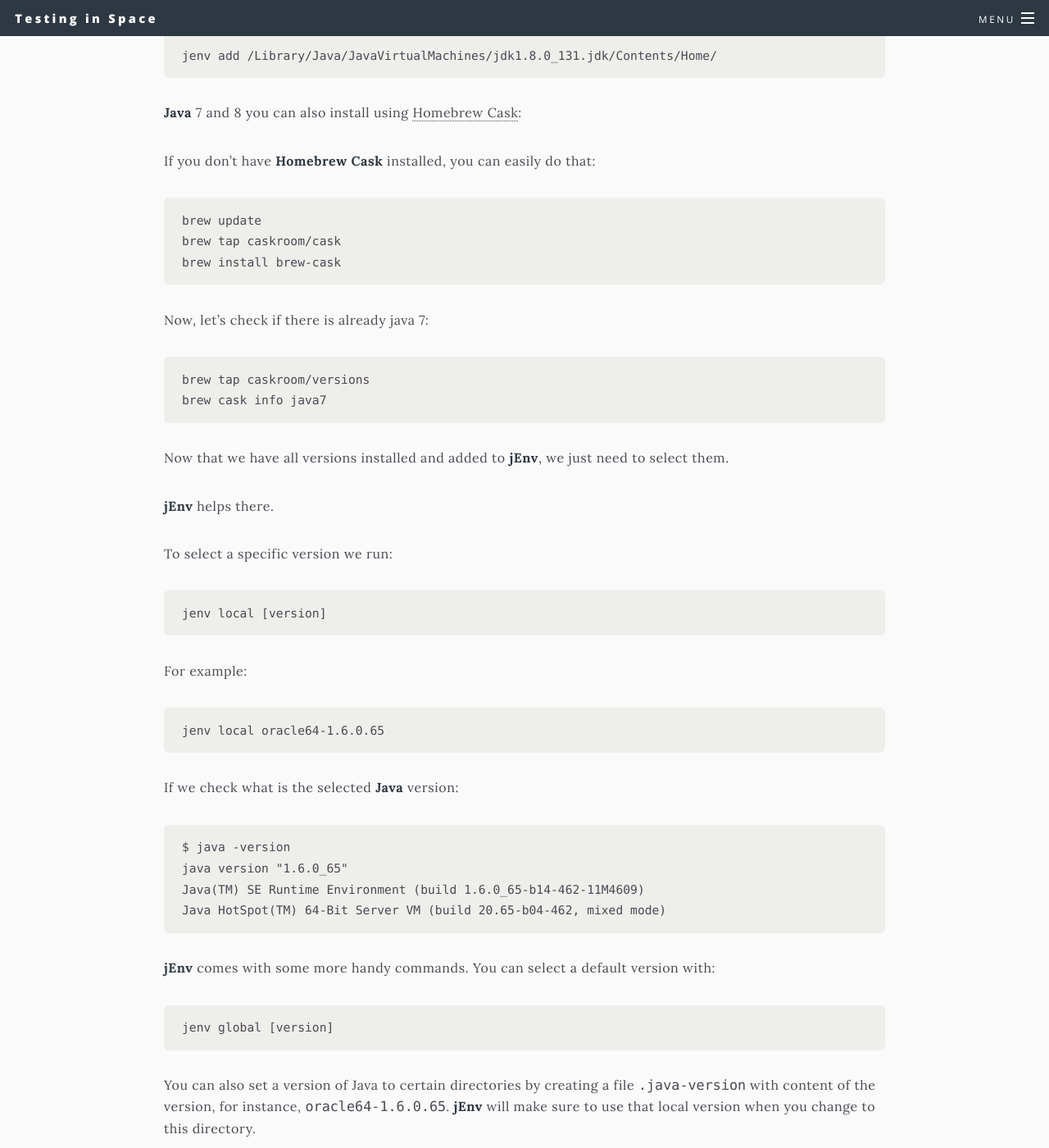
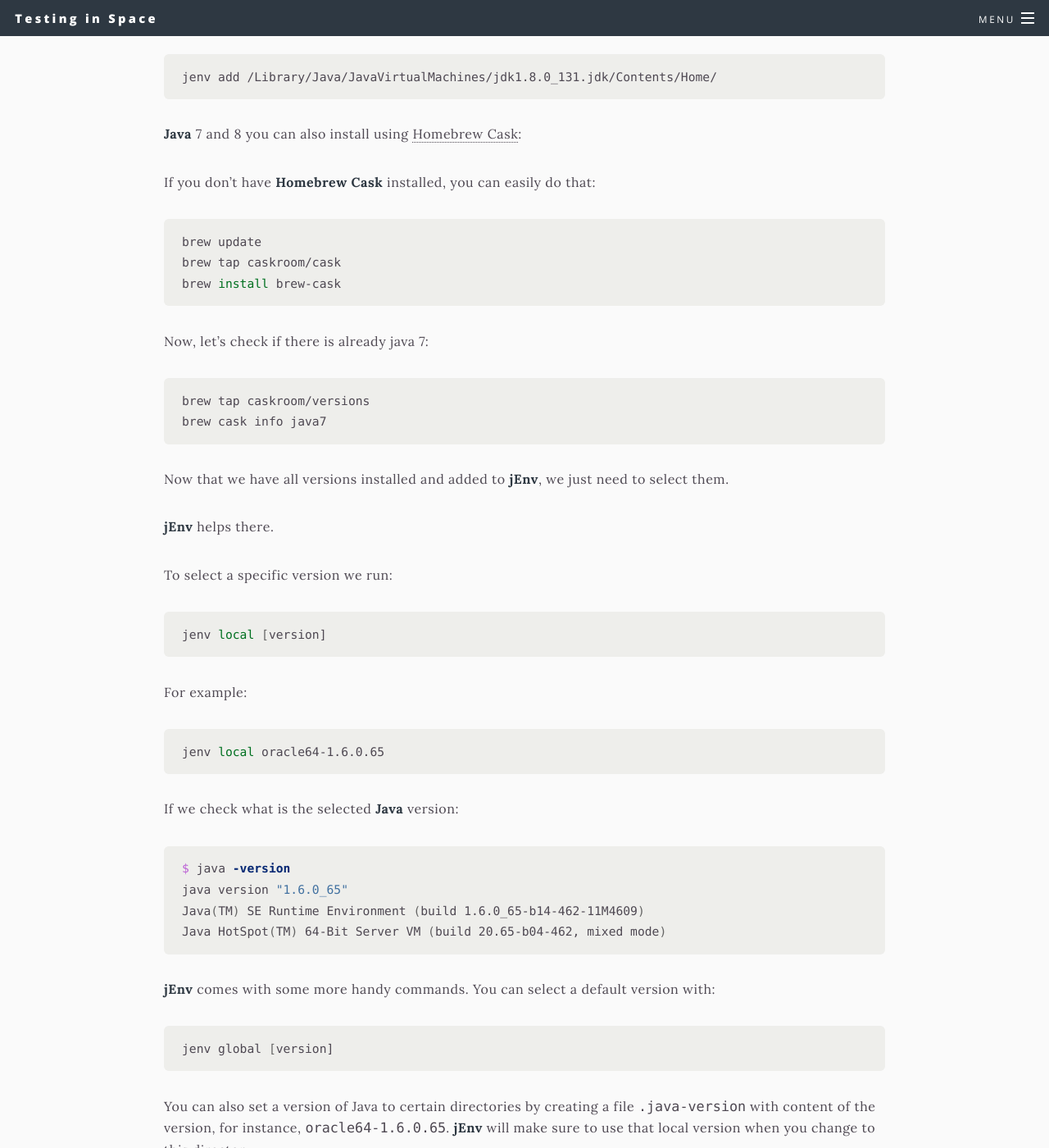
Before and after one commit to millanium/home, a Jekyll site: the page built from _posts/2017-07-15-who-needs-more-java-versions-on-mac-.md, in a window 1280 px wide and 1400 px high, scrolled down 3432 px. Shown: the whole window at 82% size. Built offline with Jekyll 4.4.1, drawn with Linux system fonts in a browser that asks for light colours; some of the changed text lies outside the part shown.

Commit message:
add syntax highlighting

````diff
--- a/_posts/2017-07-15-who-needs-more-java-versions-on-mac-.md
+++ b/_posts/2017-07-15-who-needs-more-java-versions-on-mac-.md
@@ -24,19 +24,21 @@ I will assume you have **Homebrew** already on your Mac.
 
 Install **jEnv** via [Homebrew](http://brew.sh/):
 
-```
+```bash
 brew update
 brew install jenv
 ```
 
-To make **jEnv** available from anywhere in your *PATH*, you should add following to your `.bash_profile` :
+To make **jEnv** available from anywhere in your *PATH*, you should add following to `.bash_profile` :
 
-```if which jenv > /dev/null; then eval "$(jenv init -)"; fi```
+```groovy
+if which jenv > /dev/null; then eval "$(jenv init -)"; fi
+```
 
 
 Now, that you have **jEnv**, we can check what **Java** versions are installed:
 
-```
+```bash
 $ jenv versions
  system
  1.8
@@ -55,19 +57,19 @@ Initially I needed **Java 6**, which I downloaded from [Apple](https://support.a
 
 Installation goes to:
 
-```
+```bash
 /System/Library/Java/JavaVirtualMachines/
 ```
 
 We can add it to **jEnv**:
 
-```
+```bash
 jenv add /System/Library/Java/JavaVirtualMachines/1.6.0.jdk/Contents/Home/
 ```
 
 Now, if you check versions again:
 
-```
+```bash
 $ jenv versions
 system
   1.6
@@ -84,12 +86,12 @@ In case you need **Java 7**, you can install it from [Oracle](http://www.oracle.
 
 It is installed in:
 
-```
+```bash
 /Library/Java/JavaVirtualMachines/
 ```
 And add it to **jEnv**:
 
-```
+```bash
 jenv add /Library/Java/JavaVirtualMachines/jdk1.7.0_67.jdk/Contents/Home/
 ```
 
@@ -97,7 +99,7 @@ I have **Java 8**, as you could see, but if you do not, you can install it from
 
 And, add it to **jEnv**:
 
-```
+```bash
 jenv add /Library/Java/JavaVirtualMachines/jdk1.8.0_131.jdk/Contents/Home/
 ```
 
@@ -105,14 +107,14 @@ jenv add /Library/Java/JavaVirtualMachines/jdk1.8.0_131.jdk/Contents/Home/
 
 If you don't have **Homebrew Cask** installed, you can easily do that:
 
-```
+```bash
 brew update
 brew tap caskroom/cask
 brew install brew-cask
 ```
 Now, let's check if there is already java 7:
 
-```
+```bash
 brew tap caskroom/versions
 brew cask info java7
 ```
@@ -124,18 +126,18 @@ Now that we have all versions installed and added to **jEnv**, we just need to s
 
 To select a specific version we run:
 
-```
+```bash
 jenv local [version]
 ```
 For example:
 
-```
+```bash
 jenv local oracle64-1.6.0.65
 ```
 
 If we check what is the selected **Java** version:
 
-```
+```bash
 $ java -version
 java version "1.6.0_65"
 Java(TM) SE Runtime Environment (build 1.6.0_65-b14-462-11M4609)
@@ -144,7 +146,7 @@ Java HotSpot(TM) 64-Bit Server VM (build 20.65-b04-462, mixed mode)
 
 **jEnv** comes with some more handy commands. You can select a default version with:
 
-```
+```bash
 jenv global [version]
 ```
 
````
Also changed, not shown: 3 other files.
